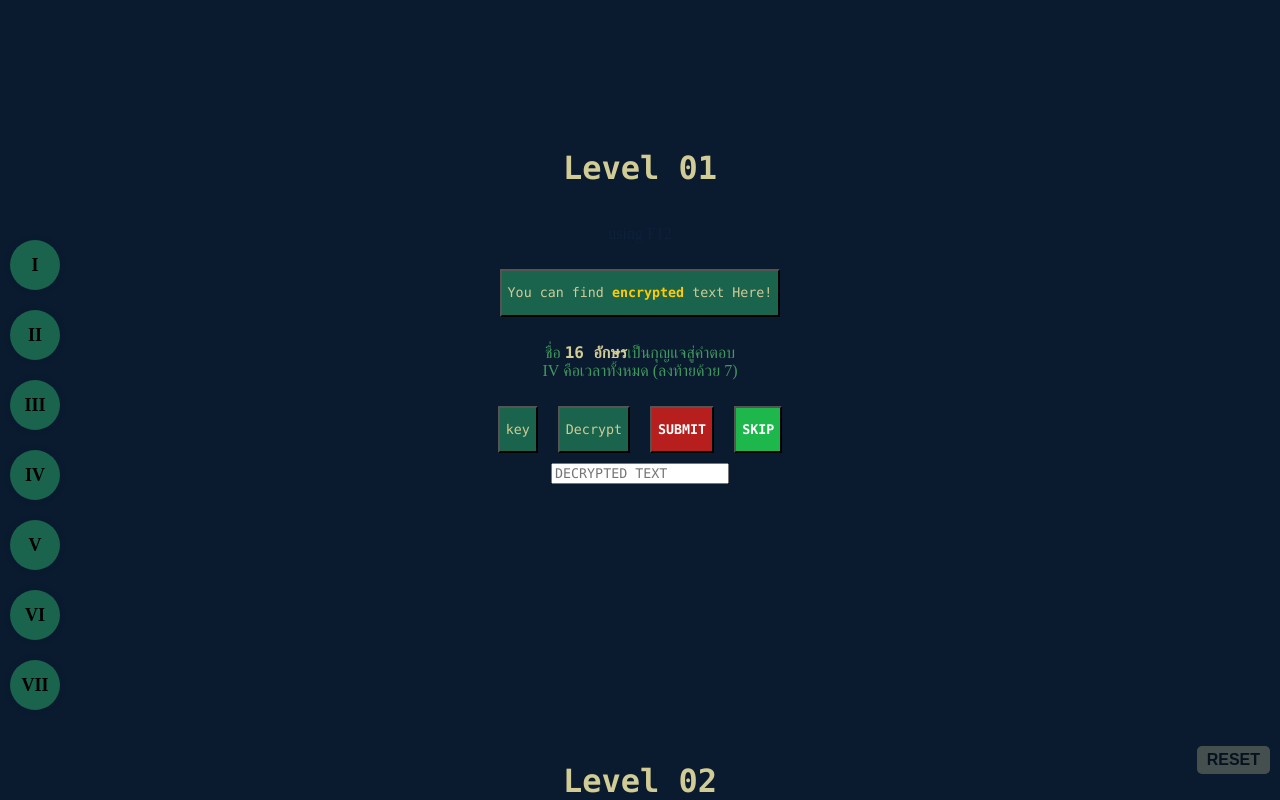
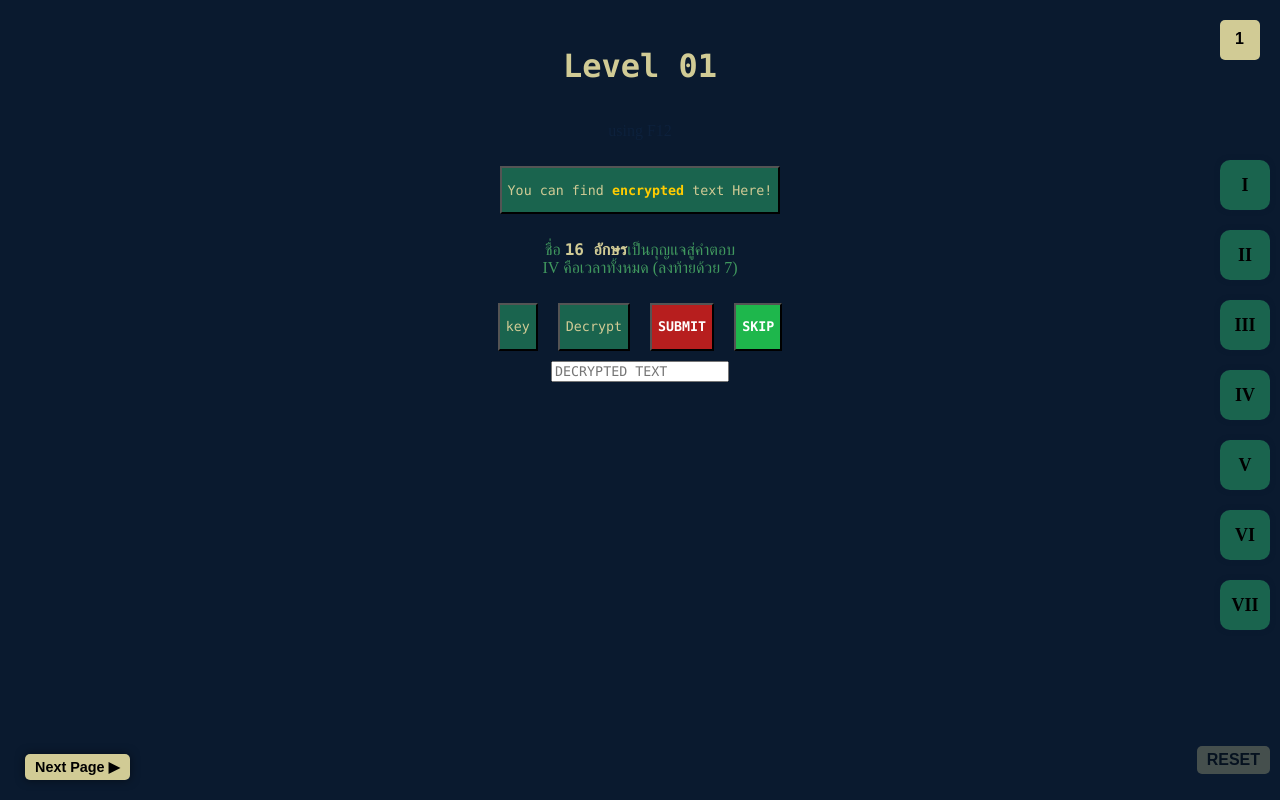
Before and after one commit to wanchaick19/CTF-2567, a React (Vite) app in the folder frontend/: page / in a window 1280 px wide. Shown: the top 800 px of the page. Built offline with nearby package versions, Linux system fonts and the light colour scheme; no server answers; a web font is replaced by a local one.

Commit message:
ทำหน้า UI รวม วาปไปทำข้อไหนตอนไหนก็ได้

```diff
--- a/frontend/src/components/Arm.css
+++ b/frontend/src/components/Arm.css
@@ -8,12 +8,13 @@
 }
 .Level3{
   background-color: var(--G3);
-  padding: 10% 0;
+  height: 100vh;
+  padding: 1% 0;
 }
 
 .Level4{
 background-color: var(--G4);
-padding: 10% 0;
+padding: 1% 0;
 }
 
 .fourarm{
--- a/frontend/src/components/Lee.css
+++ b/frontend/src/components/Lee.css
@@ -15,7 +15,8 @@ body{
 }
 .bg{
     background-color: var(--G4);
-    padding: 10% 0;
+    padding: 2% 0;
+    height: 110vh;
 }
 .box {
     background-color: #0a1a2f;
--- a/frontend/src/components/por.css
+++ b/frontend/src/components/por.css
@@ -19,7 +19,7 @@ body{
   }
 .blackgroundLevel5{
     background-color: var(--G2);
-    padding: 10% 0;
+    padding: 1% 0;
 }
 .Level5 {
     font-family: 'Bebas Neue', cursive;
--- a/frontend/src/pages/Game/Main.tsx
+++ b/frontend/src/pages/Game/Main.tsx
@@ -1,4 +1,4 @@
-import React from "react";
+import React, { useState } from "react";
 import "./main.css";
 import Level1 from "../../components/Level1";
 import Level2 from "../../components/Level2";
@@ -26,26 +26,81 @@ const Main: React.FC = () => {
             window.location.reload();
         }, 2000);
     };
+
+    const [pageLevel, setLevel] = useState(1);
+    const totalPages = 7;
+
     return (
         <>
             {/* แทบที่จะเช็คว่าทำข้อไหนผ่านไปแล้วบ้าง */}
             <div className="Level-user">
-                <div className={`Level-sub ${userLevel1 == 'ture' ? 'pass' : 'no'}`}>I</div>
-                <div className={`Level-sub ${userLevel2 == 'ture' ? 'pass' : 'no'}`}>II</div>
-                <div className={`Level-sub ${userLevel3 == 'ture' ? 'pass' : 'no'}`}>III</div>
-                <div className={`Level-sub ${userLevel4 == 'ture' ? 'pass' : 'no'}`}>IV</div>
-                <div className={`Level-sub ${userLevel5 == 'ture' ? 'pass' : 'no'}`}>V</div>
-                <div className={`Level-sub ${userLevel6 == 'ture' ? 'pass' : 'no'}`}>VI</div>
-                <div className={`Level-sub ${userLevel7 == 'ture' ? 'pass' : 'no'}`}>VII</div>
+                <div onClick={() => setLevel(1)} className={`Level-sub ${userLevel1 == 'ture' ? 'pass' : 'no'}`}>I</div>
+                <div onClick={() => setLevel(2)} className={`Level-sub ${userLevel2 == 'ture' ? 'pass' : 'no'}`}>II</div>
+                <div onClick={() => setLevel(3)} className={`Level-sub ${userLevel3 == 'ture' ? 'pass' : 'no'}`}>III</div>
+                <div onClick={() => setLevel(4)} className={`Level-sub ${userLevel4 == 'ture' ? 'pass' : 'no'}`}>IV</div>
+                <div onClick={() => setLevel(5)} className={`Level-sub ${userLevel5 == 'ture' ? 'pass' : 'no'}`}>V</div>
+                <div onClick={() => setLevel(6)} className={`Level-sub ${userLevel6 == 'ture' ? 'pass' : 'no'}`}>VI</div>
+                <div onClick={() => setLevel(7)} className={`Level-sub ${userLevel7 == 'ture' ? 'pass' : 'no'}`}>VII</div>
             </div>
             <p className="reset" onClick={reset}>RESET</p>
+            {/* ข้อมูลหน้าปัจจุบัน */}
+            <div className="Page">
+                <p >{pageLevel}</p>
+            </div>
+            <div className="BtnNextpage">
+                {/* ปุ่มย้อนกลับ */}
+                {pageLevel > 1 && (
+                    <p onClick={() => setLevel(pageLevel - 1)}>◀ Previous</p>
+                )}
+
+
+                {/* ปุ่มไปหน้าถัดไป */}
+                {pageLevel < totalPages && (
+                    <p onClick={() => setLevel(pageLevel + 1)}>Next Page ▶</p>
+                )}
+            </div>
+
+            {pageLevel == 1 &&
+                <div className="animation-Next-page">
                     <Level1 />
+                </div>
+            }
+            {pageLevel == 2 &&
+                <div className="animation-Next-page">
                     <Level2 />
+                </div>
+            }
+            {pageLevel == 3 &&
+                <div className="animation-Next-page">
                     <Level3 />
+                </div>
+            }
+            {pageLevel == 4 &&
+                <div className="animation-Next-page">
                     <Level4 />
+                </div>
+            }
+            {pageLevel == 5 &&
+                <div className="animation-Next-page">
                     <Level5 />
+                </div>
+            }
+            {pageLevel == 6 &&
+                <div className="animation-Next-page">
                     <Level6 />
+                </div>
+            }
+            {pageLevel == 7 &&
+                <div className="animation-Next-page">
                     <Level7 />
+                </div>
+            }
+
+
+
+
+
+
         </>
     );
 };
--- a/frontend/src/pages/Game/main.css
+++ b/frontend/src/pages/Game/main.css
@@ -6,11 +6,15 @@
     --P1: #D1CB95;
   }
 
+body{
+    background-color: var(--G4);
+}
 .Level-user {
     position: fixed;
-    top: 30%;
-    left: 10px;
+    top: 20%;
+    right: 10px;
     color: #000;
+    z-index: 1010;
     animation: userLV 1s ease-in-out;
 }
 @keyframes userLV {
@@ -21,7 +25,7 @@
     width: 50px;
     height: 50px;
     background-color: var(--G2);
-    border-radius: 50%;
+    border-radius: 10px;
     text-align: center;
     display: flex;
     align-items: center;
@@ -30,6 +34,7 @@
     font-weight: 800;
     margin-bottom: 20px;
     box-shadow: 0 0 5px #0A1A2F;
+    cursor: pointer;
 }
 
 
@@ -37,7 +42,6 @@
     width: 50px;
     height: 50px;
     background-color: var(--P1);
-    border-radius: 50%;
     text-align: center;
     display: flex;
     align-items: center;
@@ -62,7 +66,56 @@
     opacity: 0.3;
     transition: 0.2s ease-in-out;
     cursor: pointer;
+    z-index: 1010;
 }
 .reset:hover {
     opacity: 1;
 }
+
+
+.BtnNextpage{
+    position: fixed;
+    bottom: 20px;
+    left: 20px;
+    display: flex;
+    z-index: 1010;
+}
+.BtnNextpage p{
+    color: #000;
+    background-color: var(--P1);
+    font-family: Arial, Helvetica, sans-serif;
+    font-size: 0.9rem;
+    padding: 5px 10px;
+    border-radius: 5px;
+    font-weight: 600;
+    transition: 0.2s ease-in-out;
+    box-shadow: 0 0 10px #00000080;
+    margin: 0 5px;
+    cursor: pointer;
+}
+
+.Page{
+    position: fixed;
+    top: 20px;
+    right: 20px;
+    background-color: var(--P1);
+    width: 40px;
+    height: 40px;
+    font-family: Arial, Helvetica, sans-serif;
+    font-weight: 700;
+    border-radius: 5px;
+    z-index: 1010;
+}
+.Page p{
+    margin: 10px 15px ;
+}
+
+
+.animation-Next-page {
+    animation: next 1s ease-in-out;
+}
+@keyframes next {
+    0%{
+        opacity: 0;
+    }
+}
```
Lines whose indentation alone changed are shown as unchanged.
